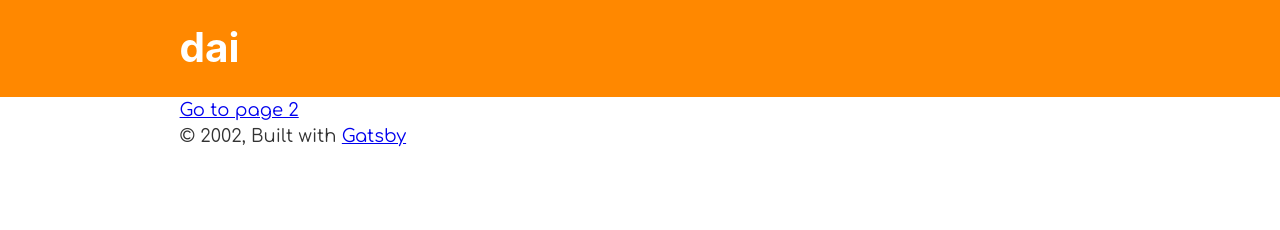
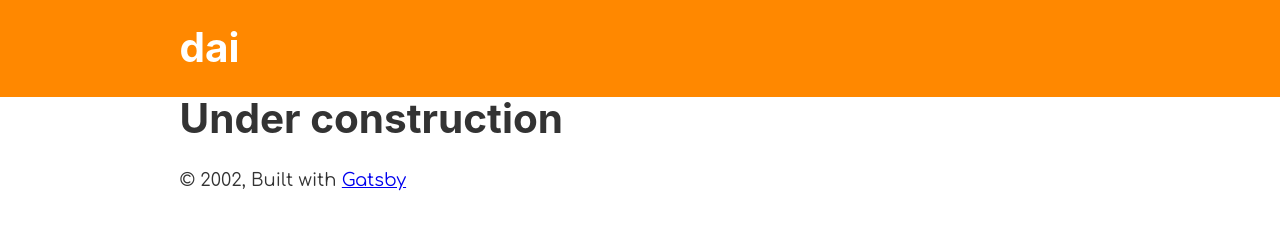
Before and after one commit to dai1102/dai, a Gatsby site: page / in a window 1280 px wide. Built offline with nearby package versions, Linux system fonts and the light colour scheme; Gatsby itself is replaced by a stand-in of ours.

Commit message:
add under construction message

```diff
--- a/src/pages/index.js
+++ b/src/pages/index.js
@@ -9,7 +9,7 @@ import 'typeface-comfortaa';
 const IndexPage = () => (
   <Layout>
     <SEO />
-    <Link to="/page-2/">Go to page 2</Link>
+    <h1>Under construction</h1>
   </Layout>
 );
 
```
